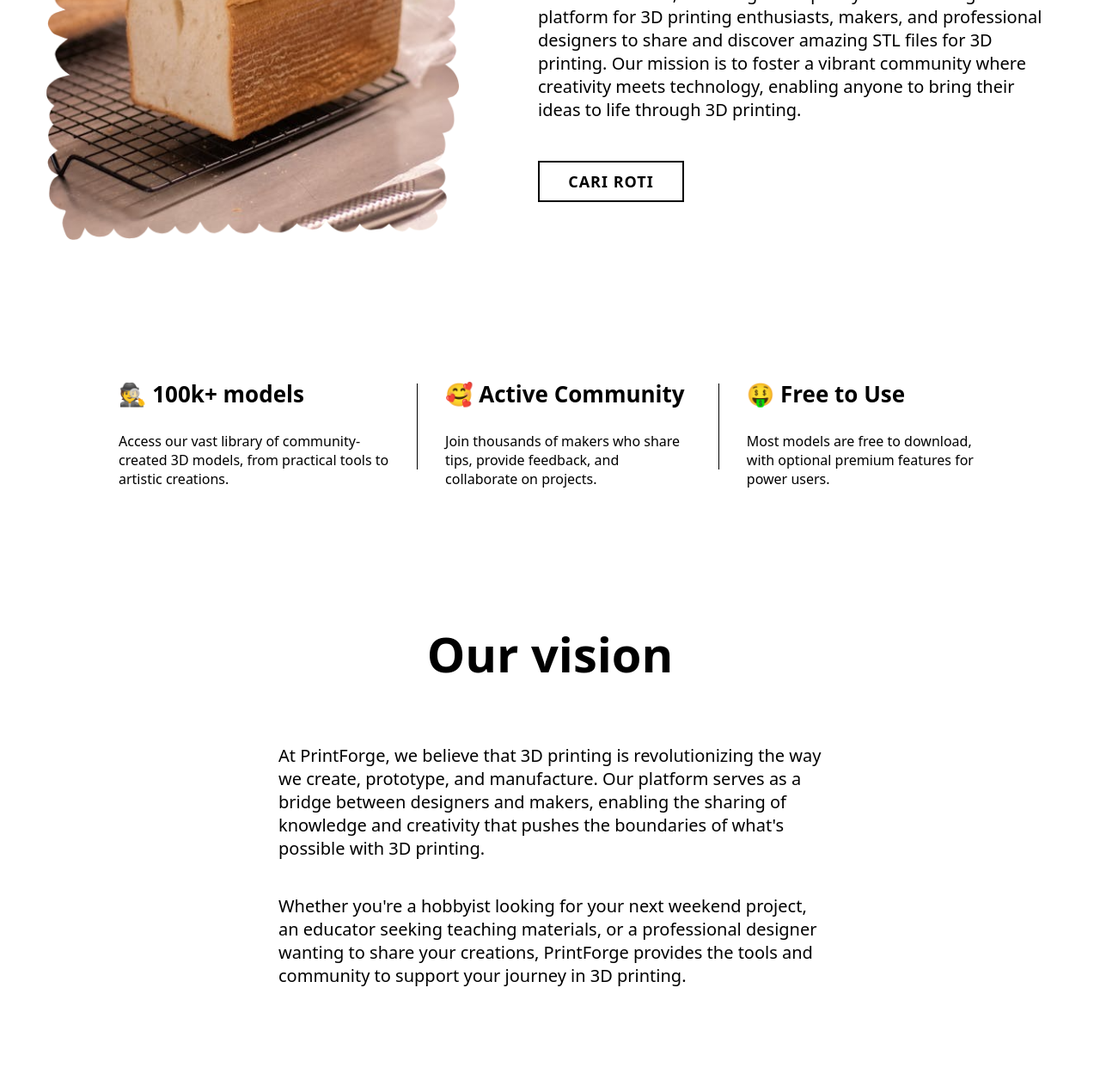
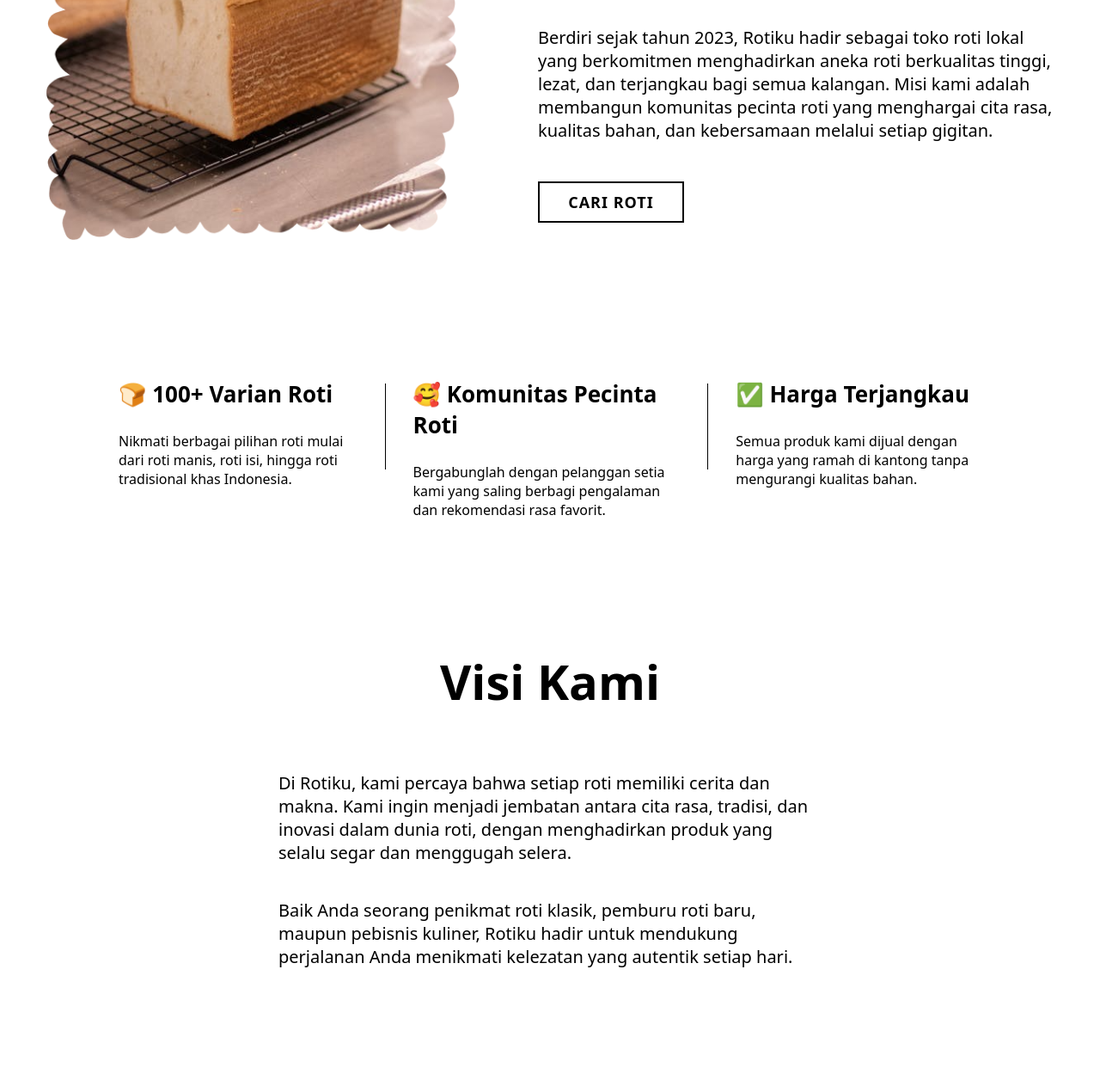
Before and after one commit to Indrawan-maker/uts-web, a plain HTML site: page about.html in a window 1280 px wide. Shown: the part 475-1738 px from the top of the page at 86% size. Drawn offline with Linux system fonts and the light colour scheme.

Commit message:
feat: ganti deksripsi ke indo

```diff
--- a/about.html
+++ b/about.html
@@ -35,14 +35,10 @@
                 <img class="hero-img" src="/images/tentang.png" alt="roti ku">
             </section>
             <section class="hero">
-                <p class="above-hero-text">About printforge</p>
-                <h2 class="hero-main-text">Empowering makers worldwide</h2>
+                <p class="above-hero-text">Tentang Rotiku</p>
+                <h2 class="hero-main-text">Menyajikan kelezatan dari dapur kami ke meja Anda</h2>
                 <p class="under-hero-text">
-                    Founded in 2023, PrintForge has quickly become the go-to platform for 3D printing enthusiasts,
-                    makers,
-                    and professional designers to share and discover amazing STL files for 3D printing.
-                    Our mission is to foster a vibrant community where creativity meets technology, enabling anyone to
-                    bring their ideas to life through 3D printing.
+                    Berdiri sejak tahun 2023, Rotiku hadir sebagai toko roti lokal yang berkomitmen menghadirkan aneka roti berkualitas tinggi, lezat, dan terjangkau bagi semua kalangan. Misi kami adalah membangun komunitas pecinta roti yang menghargai cita rasa, kualitas bahan, dan kebersamaan melalui setiap gigitan.
                 </p>
                 <a href="products.html">
                     <button class="btn">CARI ROTI</button>
@@ -51,33 +47,25 @@
         </div>
         <section class="card-container">
             <div class="card">
-                <h3 class="card-text">🕵️ 100k+ models</h3>
-                <p class="above-hero-text">Access our vast library of community-created 3D models, from practical tools
-                    to artistic creations.</p>
+                <h3 class="card-text">🍞 100+ Varian Roti</h3>
+                <p class="above-hero-text">Nikmati berbagai pilihan roti mulai dari roti manis, roti isi, hingga roti tradisional khas Indonesia.</p>
             </div>
             <div class="vertikal"></div>
             <div class="card">
-                <h3 class="card-text">🥰 Active Community</h3>
-                <p class="above-hero-text">Join thousands of makers who share tips, provide feedback, and collaborate on
-                    projects.</p>
+                <h3 class="card-text">🥰 Komunitas Pecinta Roti</h3>
+                <p class="above-hero-text">Bergabunglah dengan pelanggan setia kami yang saling berbagi pengalaman dan rekomendasi rasa favorit.</p>
             </div>
             <div class="vertikal"></div>
             <div class="card">
-                <h3 class="card-text">🤑 Free to Use</h3>
-                <p class="above-hero-text">Most models are free to download, with optional premium features for power
-                    users.</p>
+                <h3 class="card-text">✅ Harga Terjangkau</h3>
+                <p class="above-hero-text">Semua produk kami dijual dengan harga yang ramah di kantong tanpa mengurangi kualitas bahan.</p>
             </div>
         </section>
         <section class="vision-container">
             <div class="vision">
-                <h2 class="hero-main-text">Our vision</h2>
-                <p class="under-hero-text">At PrintForge, we believe that 3D printing is revolutionizing the way we
-                    create, prototype, and manufacture. Our platform serves as a bridge between designers and makers,
-                    enabling the sharing of knowledge and creativity that pushes the boundaries of what's possible with
-                    3D printing.</p>
-                <p class="under-hero-text">Whether you're a hobbyist looking for your next weekend project, an educator
-                    seeking teaching materials, or a professional designer wanting to share your creations, PrintForge
-                    provides the tools and community to support your journey in 3D printing.</p>
+                <h2 class="hero-main-text">Visi Kami</h2>
+                <p class="under-hero-text">Di Rotiku, kami percaya bahwa setiap roti memiliki cerita dan makna. Kami ingin menjadi jembatan antara cita rasa, tradisi, dan inovasi dalam dunia roti, dengan menghadirkan produk yang selalu segar dan menggugah selera.</p>
+                <p class="under-hero-text">Baik Anda seorang penikmat roti klasik, pemburu roti baru, maupun pebisnis kuliner, Rotiku hadir untuk mendukung perjalanan Anda menikmati kelezatan yang autentik setiap hari.</p>
             </div>
         </section>
     </main>
```
Also changed, not shown: index.html (+4 -3 lines).
